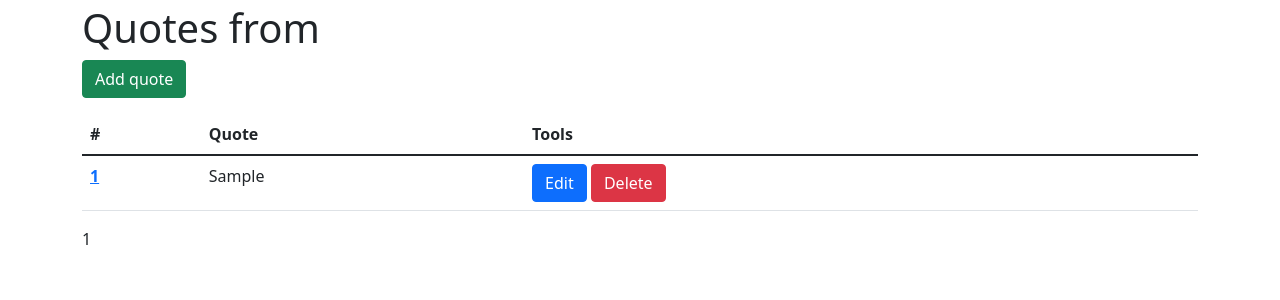
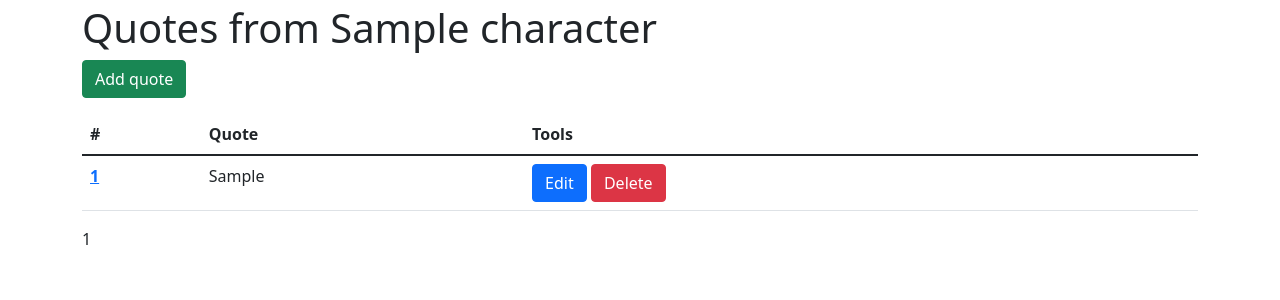
Before and after one commit to andrlik/django_quote_service, a Django app: template django_quote_service/quotes/templates/quotes/quote_list.html in a window 1280 px wide. Shown: the part 56-356 px from the top of the page. Run offline with Django 4.2, Linux system fonts and the light colour scheme; the template is opened without the code that fills it: most values are stand-ins (such as "Sample title", 1, 10 or a date in 2020); some libraries are stand-ins or nearby versions.

Commit message:
Some initial template improvements around display and layout.

```diff
--- a/django_quote_service/quotes/templates/quotes/character_create.html
+++ b/django_quote_service/quotes/templates/quotes/character_create.html
@@ -2,8 +2,8 @@
 {% load i18n crispy_forms_filters %}
 {% block extratitle %}{% trans "Add new character to" %} {{ group.name }} - {% endblock %}
 {% block content %}
-<h1>{% translate "Add Character" %}</h1>
-  <p>{% blocktranslate %}Add a character to {{ group.name }} using the form below.{% endblocktranslate %}</p>
+<h1>{% translate "Add Character to" %} {{ group.name }}</h1>
+  <p>{% blocktranslate %}Add a character to {% endblocktranslate %} {{ group.name }} {% blocktranslate %}using the form below.{% endblocktranslate %}</p>
   <form method="post">{% csrf_token %}
   {{ form|crispy }}
   <button type="submit" class="btn btn-success">{% translate "Add character" %}</button> <a href="{% url 'quotes:character_list' group=group.slug %}" class="btn btn-secondary">{% translate "Back to character list" %}</a>
--- a/django_quote_service/quotes/templates/quotes/quote_create.html
+++ b/django_quote_service/quotes/templates/quotes/quote_create.html
@@ -1,8 +1,8 @@
 {% extends "base.html" %}
 {% load i18n crispy_forms_filters %}
-{% block extratitle %}{% blocktranslate %}Add quote for {{ character.name }}{% endblocktranslate %} - {% endblock %}
+{% block extratitle %}{% blocktranslate %}Add quote for{% endblocktranslate %} {{ character.name }} - {% endblock %}
 {% block content %}
-<h1>{% blocktranslate %}Add quote for {{ chracter.name }}{% endblocktranslate %}</h1>
+<h1>{% blocktranslate %}Add quote for{% endblocktranslate %} {{ character.name }}</h1>
 <p>{% translate "You can add the quote using the form below." %}</p>
 <form method="post">{% csrf_token %}
 {{ form|crispy }}
--- a/django_quote_service/quotes/templates/quotes/quote_delete.html
+++ b/django_quote_service/quotes/templates/quotes/quote_delete.html
@@ -2,9 +2,9 @@
 {% load i18n %}
 {% block extratitle %}{% blocktranslate %}Delete quote{% endblocktranslate %} - {% endblock %}
 {% block content %}
-<h1>{% blocktranslate %}Add quote for {{ object.chracter.name }}{% endblocktranslate %}</h1>
+<h1>{% blocktranslate %}Delete this quote from{% endblocktranslate %} {{ object.character.name }}</h1>
   <p><strong>{% translate "Are you sure you want to delete this?" %}</strong></p>
-  <blockquote>{{ quote.quote_rendered }}</blockquote>
+  <blockquote>{{ quote.quote_rendered|safe }}</blockquote>
 <form method="post">{% csrf_token %}
 <button class="btn btn-danger" type="submit">{% translate "Delete quote" %}</button> <a href="{% url "quotes:quote_list" character=object.character.slug %}" class="btn btn-secondary">{% translate "Return to quote list" %}</a>
 </form>
--- a/django_quote_service/quotes/templates/quotes/quote_list.html
+++ b/django_quote_service/quotes/templates/quotes/quote_list.html
@@ -1,8 +1,8 @@
 {% extends "base.html" %}
 {% load i18n %}
-{% block extratitle %}{% blocktranslate %}Quotes from {{ character.name }}{% endblocktranslate %} - {% endblock %}
+{% block extratitle %}{% blocktranslate %}Quotes from{% endblocktranslate %} {{ character.name }} - {% endblock %}
 {% block content %}
-<h1>{% blocktranslate %}Quotes from {{ character.name }}{% endblocktranslate %}</h1>
+<h1>{% blocktranslate %}Quotes from {% endblocktranslate %} {{ character.name }}</h1>
 
 <p><a href="{% url 'quotes:quote_create' character=character.slug %}" class="btn btn-success">{% translate "Add quote" %}</a></p>
 <table class="table">
@@ -17,7 +17,7 @@
   {% for quote in page_obj %}
   <tr>
     <th scope="row"><a href="{% url 'quotes:quote_detail' quote=quote.id %}">{{ quote.id }}</a></th>
-    <td>{{ quote.quote_rendered }}</td>
+    <td>{{ quote.quote_rendered|safe }}</td>
     <td><a href="{% url 'quotes:quote_update' quote=quote.id %}" class="btn btn-primary">{% translate "Edit" %}</a> <a href="{% url 'quotes:quote_delete' quote=quote.id %}" class="btn btn-danger">{% translate "Delete" %}</a></td>
   </tr>
   {% empty %}
--- a/django_quote_service/quotes/templates/quotes/quote_update.html
+++ b/django_quote_service/quotes/templates/quotes/quote_update.html
@@ -5,7 +5,7 @@
 <h1>{% blocktranslate %}Edit quote{% endblocktranslate %}</h1>
   <p>{% translate "This quote currently reads:" %}</p>
   <blockquote>
-  {{ quote.quote_rendered }}
+  {{ quote.quote_rendered|safe }}
   </blockquote>
 <p>{% translate "You can edit the quote using the form below." %}</p>
 <form method="post">{% csrf_token %}
--- a/django_quote_service/quotes/views.py
+++ b/django_quote_service/quotes/views.py
@@ -12,6 +12,7 @@ from django.views.generic.edit import UpdateView as GenericUpdate
 from rules.contrib.views import PermissionRequiredMixin
 
 from .models import Character, CharacterGroup, Quote
+
 
 # Create your views here.
 
@@ -115,6 +116,7 @@ class CharacterCreateView(LoginRequiredMixin, PermissionRequiredMixin, GenericCr
     template_name = "quotes/character_create.html"
     fields = ["name", "description", "allow_markov", "public"]
     permission_required = "quotes.edit_charactergroup"
+    group = None
 
     def dispatch(self, request, *args, **kwargs):
         group_slug = kwargs.pop("group")
@@ -208,6 +210,7 @@ class CharacterListView(LoginRequiredMixin, PermissionRequiredMixin, GenericList
     context_object_name = "characters"
     paginate_by = 15
     allow_empty = True
+    group = None
 
     def dispatch(self, request, *args, **kwargs):
         group_slug = kwargs.pop("group")
@@ -245,6 +248,7 @@ class QuoteListView(LoginRequiredMixin, PermissionRequiredMixin, GenericList):
     permission_required = "quotes.read_character"
     paginate_by = 15
     allow_empty = True
+    character = None
 
     def dispatch(self, request, *args, **kwargs):
         character_slug = kwargs.pop("character")
@@ -276,6 +280,7 @@ class QuoteCreateView(LoginRequiredMixin, PermissionRequiredMixin, GenericCreate
     template_name = "quotes/quote_create.html"
     permission_required = "quotes.edit_character"
     fields = ["quote", "citation", "citation_url"]
+    character = None
 
     def dispatch(self, request, *args, **kwargs):
         character_slug = kwargs.pop("character")
```
